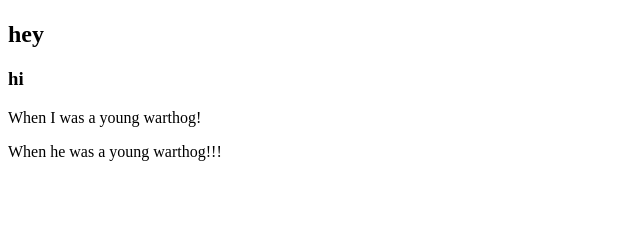
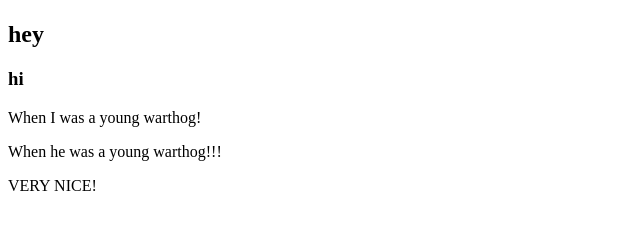
Before and after one commit to butters5789/git-funtown, a plain HTML site: page index.html in a window 1280 px wide. Shown: the part 59-288 px from the top of the page, without its empty margins (0-640 px from the left). Drawn offline with Linux system fonts and the light colour scheme.

Commit message:
very nice

```diff
--- a/index.html
+++ b/index.html
@@ -10,5 +10,6 @@
   <h3>hi</h3>
   <p>When I was a young warthog!</p>
   <p>When he was a young warthog!!!</p>
+  <p>VERY NICE!</p>
 </body>
 </html>
```
